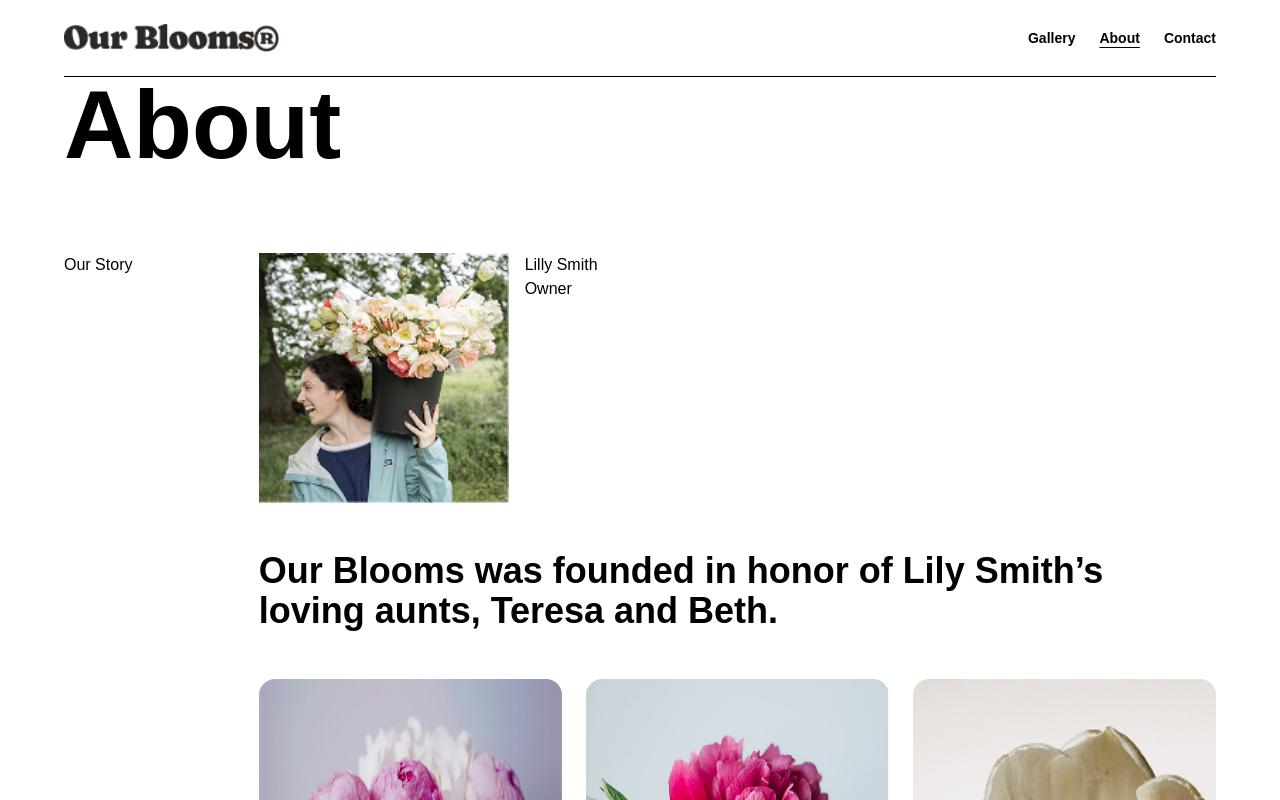
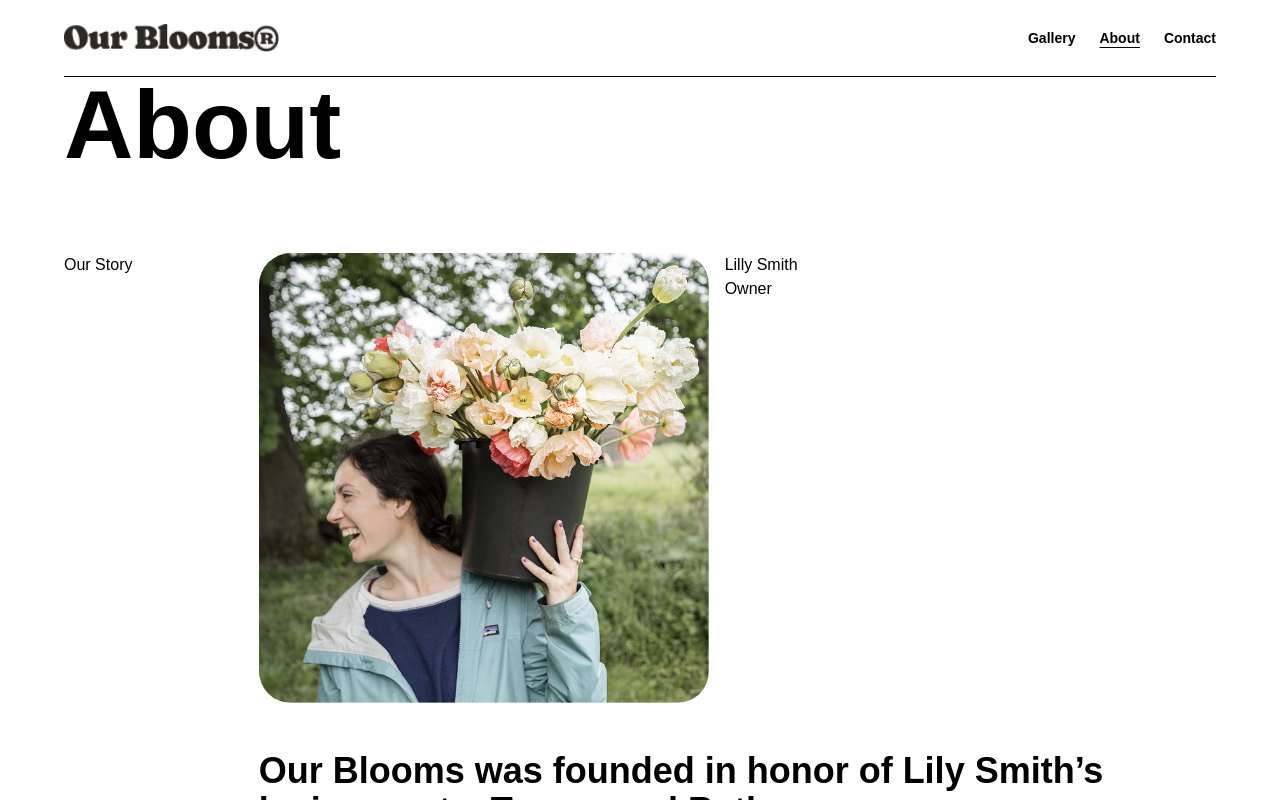
Before and after one commit to kasarshravani04/Bloomify-Flower-Shop-UI, a React (Vite) app: page /about in a window 1280 px wide. Shown: the top 800 px of the page. Built offline with nearby package versions, Linux system fonts and the light colour scheme; a web font is replaced by a local one.

Commit message:
fixing images

```diff
--- a/src/pages/About.jsx
+++ b/src/pages/About.jsx
@@ -22,7 +22,9 @@ const About = () => {
           </aside>
           <div className="col-span-10 space-y-12">
              <figure className="flex items-start gap-4">
-              <img src={about} alt="Lilly Smith" width={250} height={500} fetchPriority="auto" loading="lazy"/>
+              <img src={about} alt="Lilly Smith" width={450} height={500} fetchPriority="auto" loading="lazy"
+                 className="rounded-4xl"
+              />
               <figcaption>
                  <h3>Lilly Smith</h3>
                  <span>Owner</span>
```
Also changed, not shown: src/assets/about/Image.png, src/assets/services/Img3.png.
